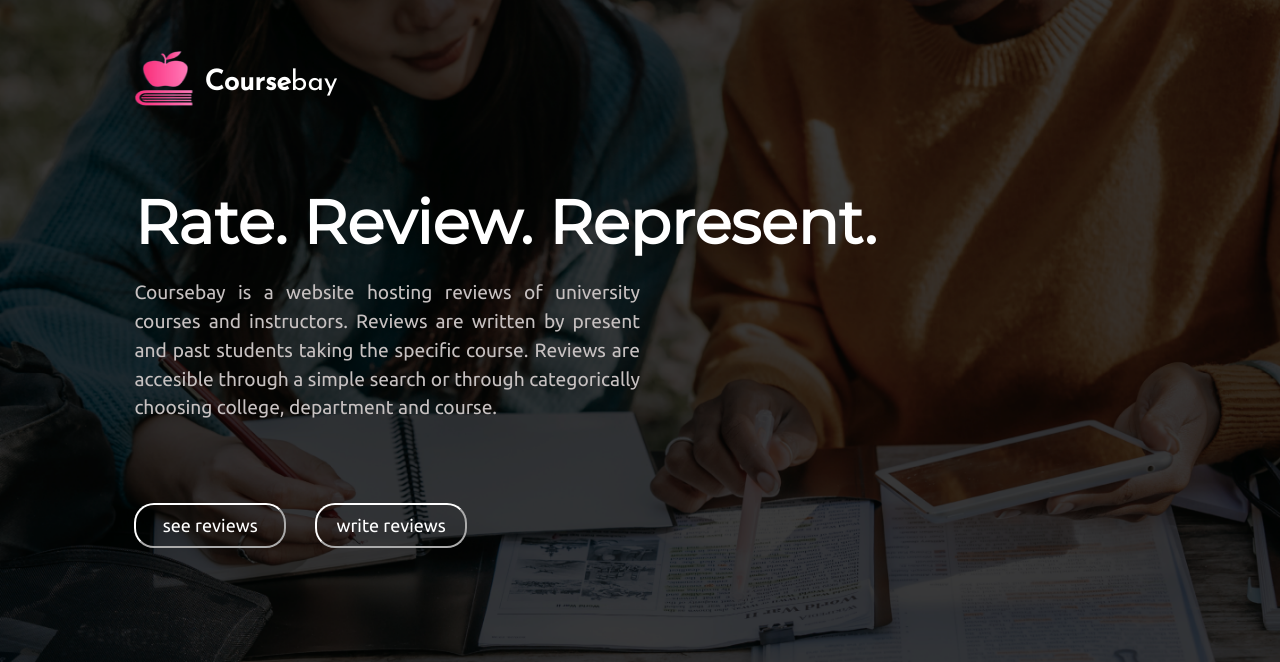
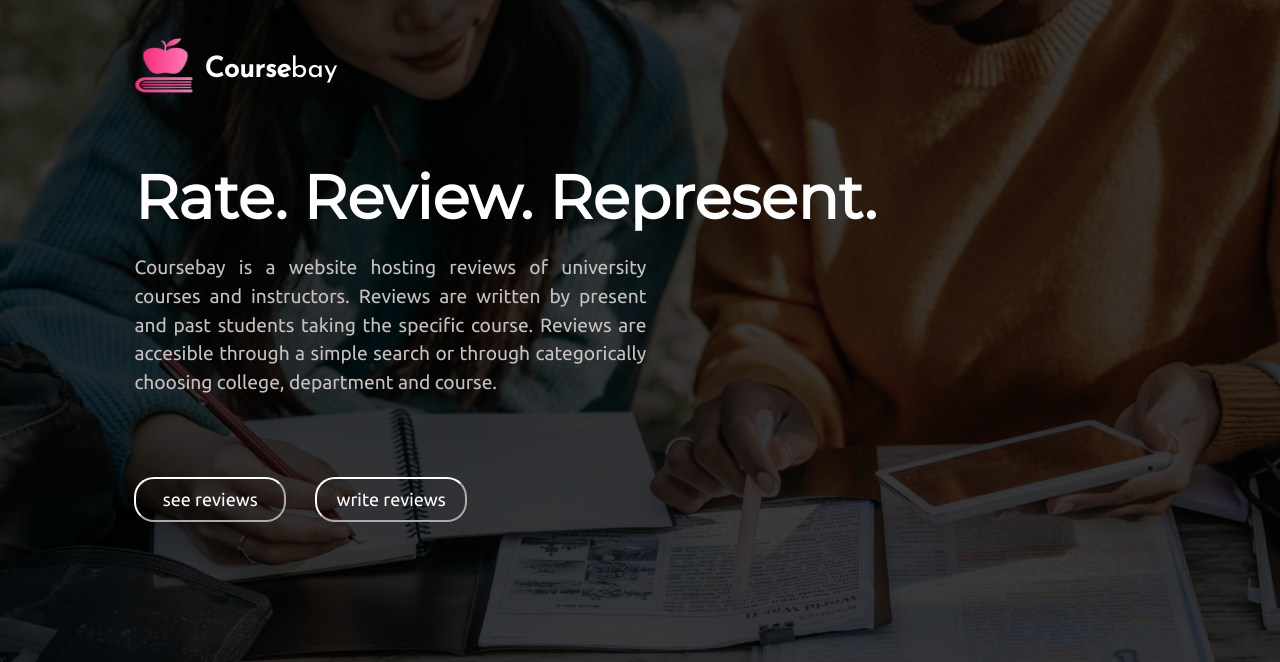
Before and after one commit to qor-101/cafe-review, a Django app: page / in a window 1280 px wide. Shown: the top 662 px of the page. Run offline with Django 3.2, Linux system fonts and the light colour scheme.

Commit message:
updated style css

```diff
--- a/static/style.css
+++ b/static/style.css
@@ -8,13 +8,13 @@ body{
 .logo{
 	font-family: Josefin Sans;
     font-size: 175% ;
-    margin-top: 4%;
+    margin-top: 3%;
 	margin-left:10%;
 	color: white;
 	}
 #tag{
     display: block;
-    margin-top: 7%;
+    margin-top: 6%;
     font-family:Montserrat;
     font-weight:bolder;
     font-size: 380%;
@@ -28,7 +28,7 @@ body{
     font-weight:lighter;
     line-height: 150%;
     text-align: justify;
-    width:40%;
+    width: 32rem;
     font-family:Ubuntu;
     }
 #button{
```
